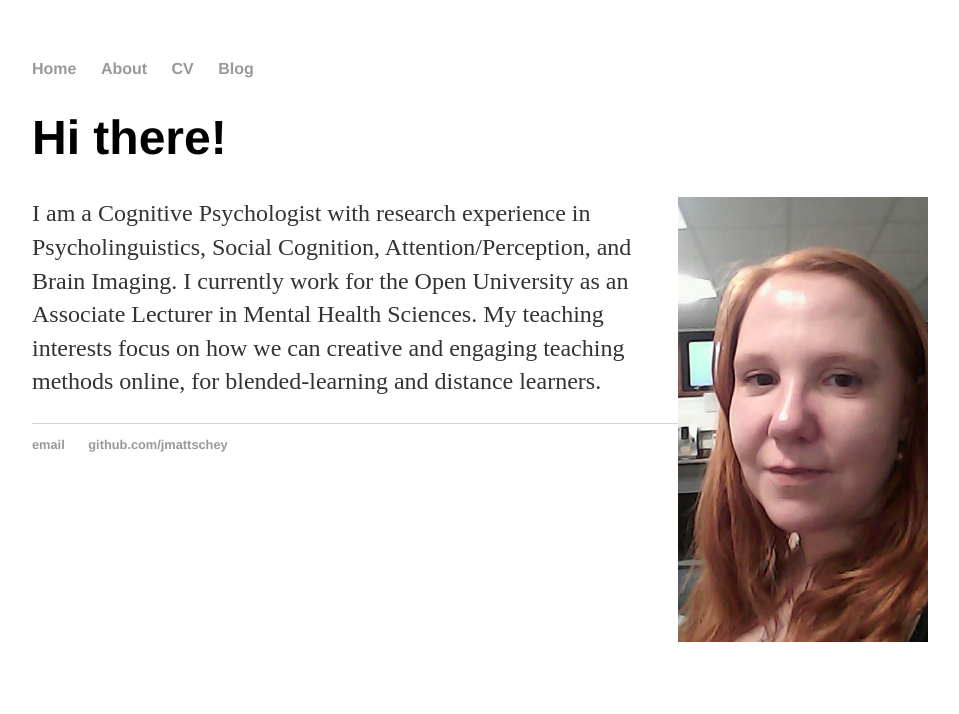
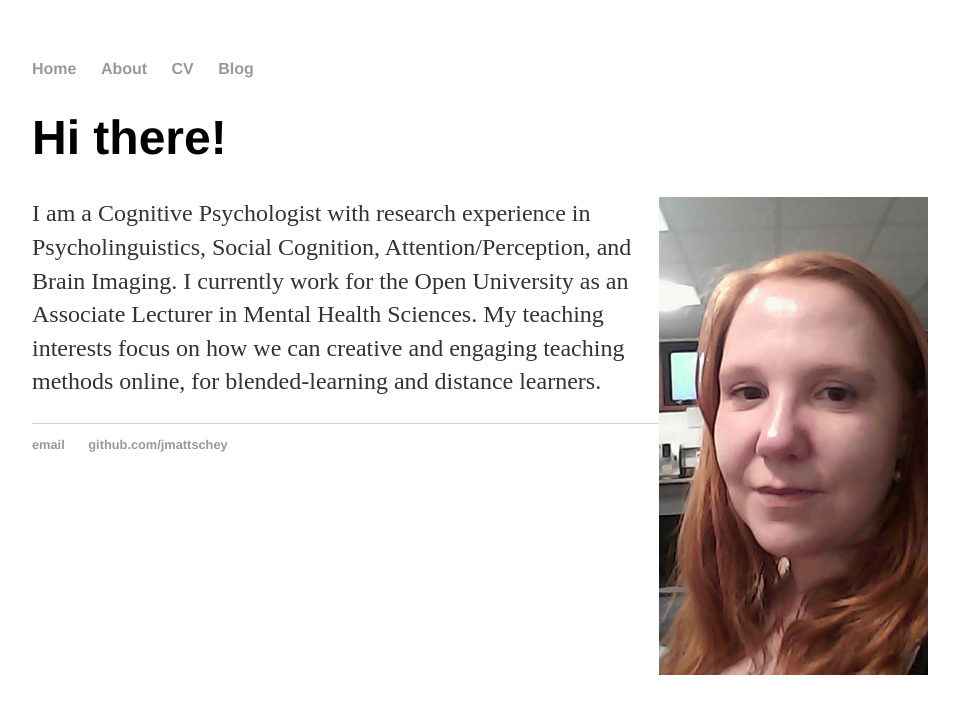
Before and after one commit to jmattschey/jmattschey.github.io, a Jekyll site: the page built from index.html, in a window 1280 px wide. Shown: the top 714 px of the page, without its empty margins (160-1119 px from the left). Built offline with Jekyll 4.4.1, drawn with Linux system fonts in a browser that asks for light colours.

Commit message:
Update index.html

```diff
--- a/index.html
+++ b/index.html
@@ -7,7 +7,7 @@
 
 	<h1>Hi there!</h1>
 
-	<img src="profile.jpg" style="float:right;width:250px;">
+	<img src="profile.jpg" style="float:right;width:30%;">
 
 	<p>I am a Cognitive Psychologist with research experience in Psycholinguistics,
 	Social Cognition, Attention/Perception, and Brain Imaging. I currently
```
